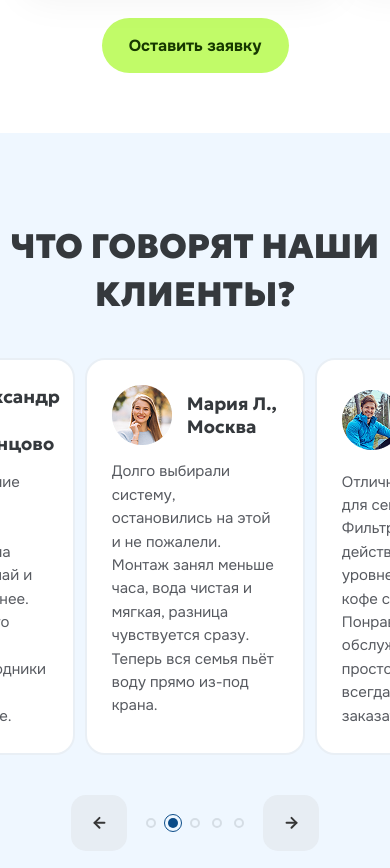
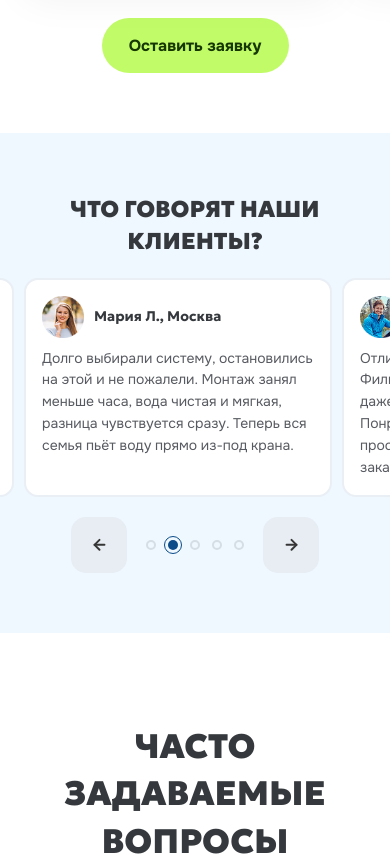
Before and after one commit to ministrov/waterdel-newest, a website built with Vite: page index.html in a window 390 px wide. Shown: the part 7043-7911 px from the top of the page. Built offline with nearby package versions, Linux system fonts and the light colour scheme; files whose address does not match are found by name.

Commit message:
feat: start and end up creating a reviews section for the big tablet screen

```diff
--- a/src/style.css
+++ b/src/style.css
@@ -2542,6 +2542,12 @@ body {
   .difference__card.card--first {
     margin-left: 0;
   }
+
+  .reviews__reviews-slider {
+    width: 79%;
+    padding: 0 var(--container-padding);
+    margin-left: 0;
+  }
 }
 
 @media screen and (max-width: 992px) {
@@ -3005,6 +3011,42 @@ body {
     margin: 15px auto 0 auto;
     padding: 17px 27px;
   }
+
+  .reviews {
+    padding: 60px 0;
+  }
+
+  .reviews__title {
+    margin-bottom: 20px;
+    font-size: 23px;
+  }
+
+  .review-author {
+    column-gap: 10px;
+    margin-bottom: 10px;
+  }
+
+  .review-author__info-name {
+    font-size: 14px;
+  }
+
+  .review-author__image {
+    width: 42px;
+    height: 42px;
+  }
+
+  .review {
+    padding: 16px;
+    border-radius: 14px;
+  }
+
+  .review__text {
+    font-size: 14px;
+  }
+
+  .reviews-slider__navigation {
+    margin-top: 20px;
+  }
 }
 
 /* @media screen and (max-width: 768px) {} */
```
